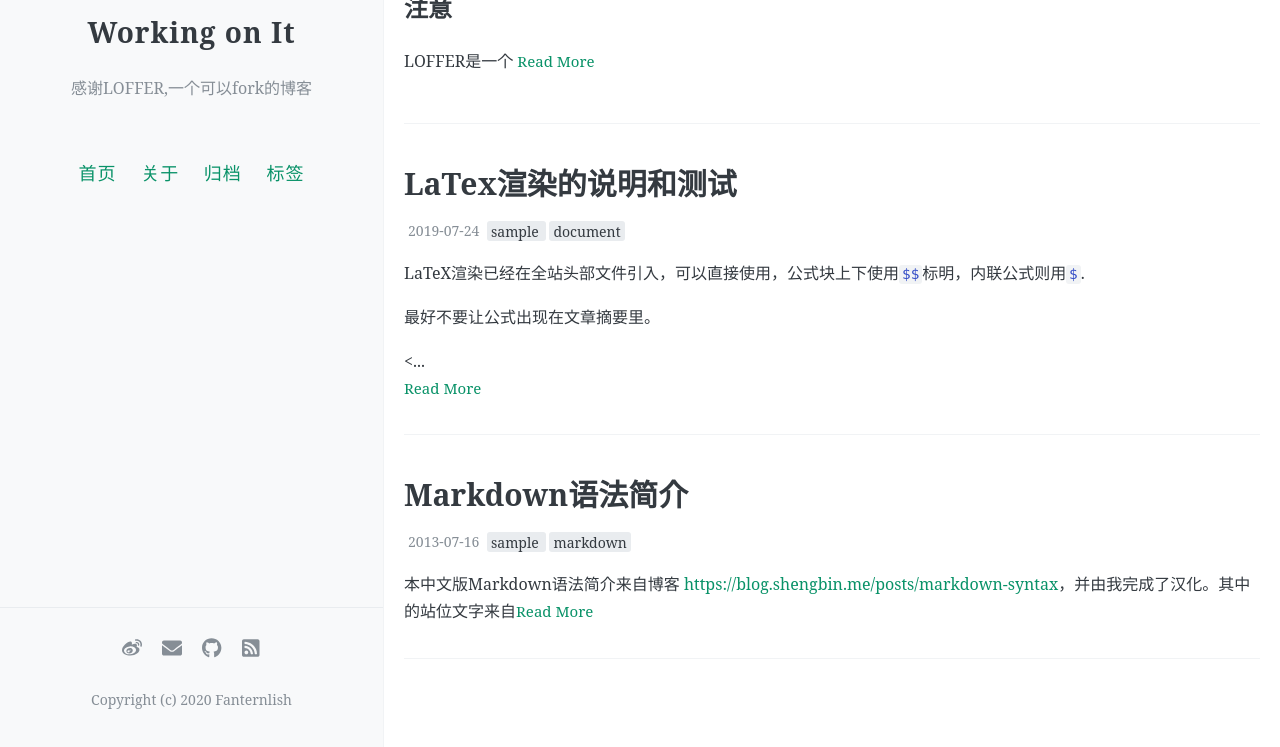
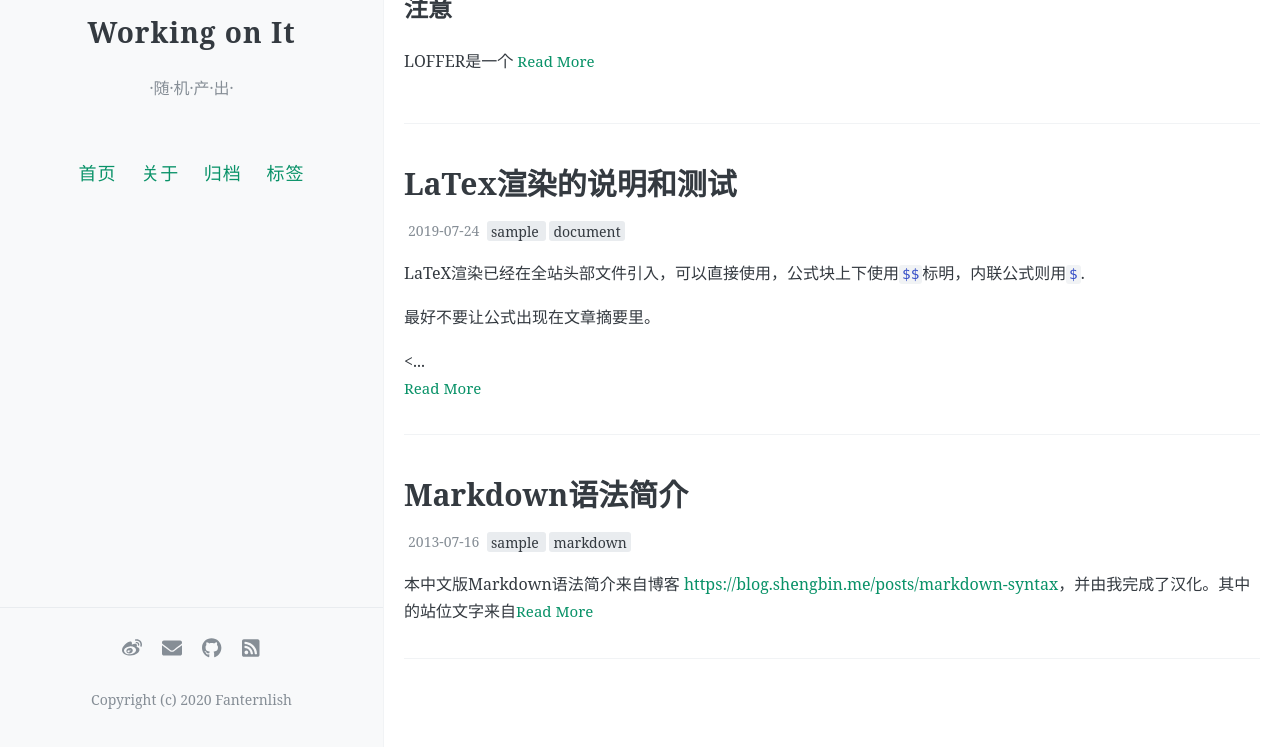
Before and after one commit to Fanterlish/stayca, a Jekyll site: the page built from index.html, in a window 1280 px wide and 1037 px high. Shown: the part 290-1037 px from the top of the window. Built offline with Jekyll 4.4.1, drawn with Linux system fonts in a browser that asks for light colours; the list of posts is cut into pages by our own code; comment, search, counter and statistics services are not loaded.

Commit message:
Update _config.yml

```diff
--- a/_config.yml
+++ b/_config.yml
@@ -8,7 +8,7 @@
 
 # 描述/签名
 name: Working on It
-description: 感谢LOFFER,一个可以fork的博客
+description: ·随·机·产·出·
 
 # 输入你的网站域名（如果你没有添加自己的域名，而是直接用GitHub pages分配的域名的话可以省略）
 url:
```
